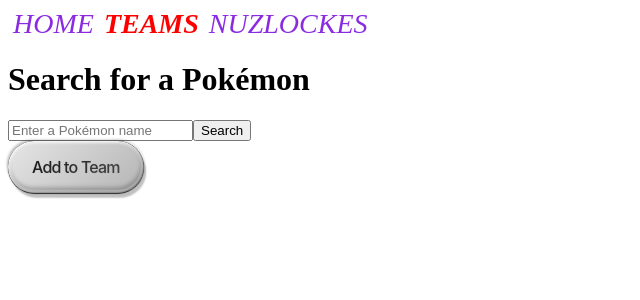
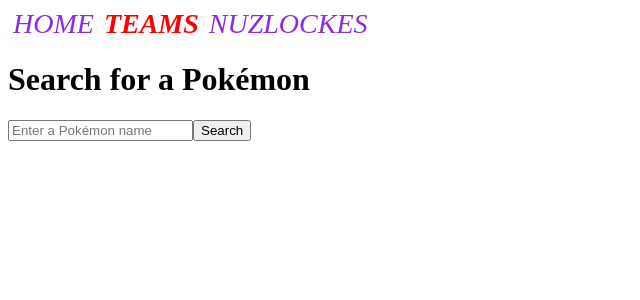
Before and after one commit to visserjackson-code/capstone, a React (Vite) app: page /tracker in a window 1280 px wide. Shown: the top 300 px of the page, without its empty margins (0-640 px from the left). Built offline with nearby package versions, Linux system fonts and the light colour scheme; a web font is replaced by a local one.

Commit message:
added slot component to house pokemon

```diff
--- a/src/pages/Tracker.jsx
+++ b/src/pages/Tracker.jsx
@@ -22,13 +22,6 @@ function Tracker() {
             {search && <Pokemon name={search} />}
         </div>
 
-        <button class="button">
-        <div class="button-outer">
-          <div class="button-inner">
-            <span>Add to Team</span>
-          </div>
-        </div>
-      </button>
         </>
     )
 }
```
Also changed, not shown: src/components/Slot.jsx (added, +18 -0 lines).
